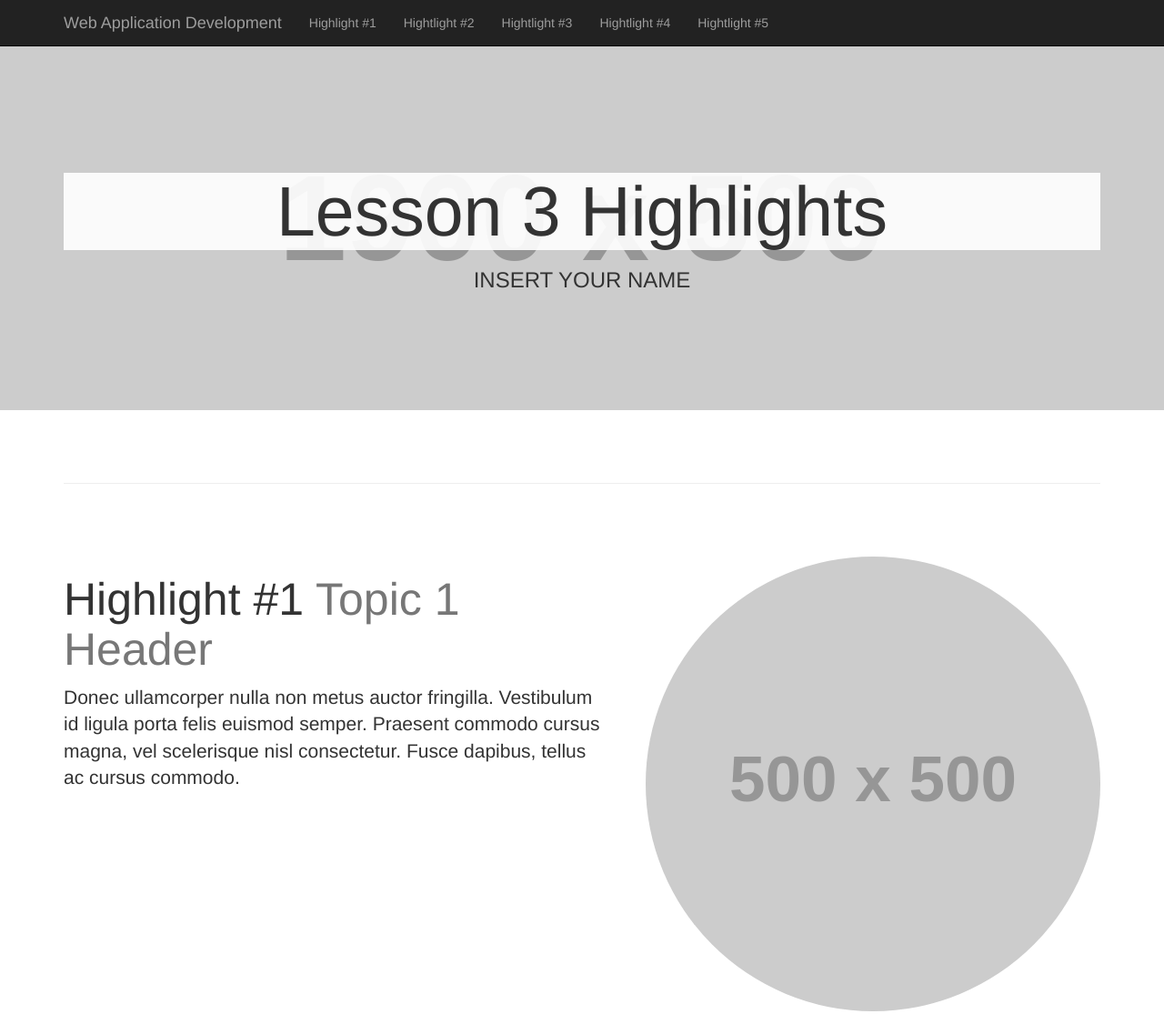
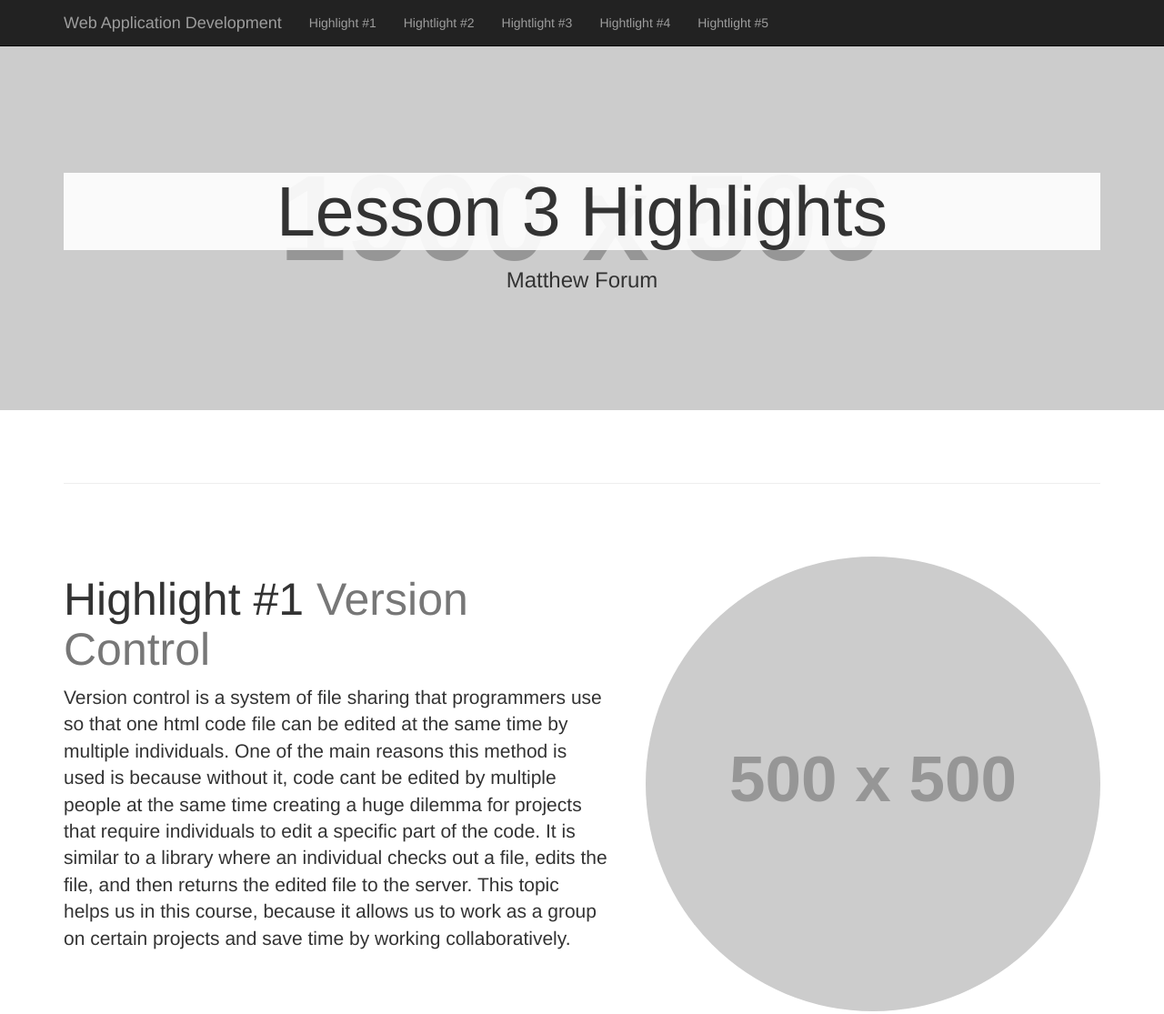
Before and after one commit to matthewforum/lesson3_VersionControl, a plain HTML site: page index.html in a window 1280 px wide. Shown: the top 1115 px of the page at 91% size. Drawn offline with Linux system fonts and the light colour scheme; placeholder pictures from the web are drawn by us.

Commit message:
Lesson 3 final commit

```diff
--- a/index.html
+++ b/index.html
@@ -11,7 +11,7 @@
     <meta name="description" content="">
     <meta name="author" content="">
 
-    <title>INSERT YOUR NAME</title>
+    <title>Matthew Forum</title>
 
     <!-- Bootstrap Core CSS -->
     <link href="css/bootstrap.min.css" rel="stylesheet">
@@ -67,7 +67,7 @@
         <div class="headline">
             <div class="container">
                 <h2>Lesson 3 Highlights</h2>
-                <h3>INSERT YOUR NAME</h3>
+                <h3>Matthew Forum</h3>
             </div>
         </div>
     </header>
@@ -81,9 +81,9 @@
         <div class="featurette" id="topic1">
             <img class="featurette-image img-circle img-responsive pull-right" src="http://placehold.it/500x500">
             <h2 class="featurette-heading">Highlight #1
-                <span class="text-muted">Topic 1 Header</span>
+                <span class="text-muted">Version Control</span>
             </h2>
-            <p class="lead">Donec ullamcorper nulla non metus auctor fringilla. Vestibulum id ligula porta felis euismod semper. Praesent commodo cursus magna, vel scelerisque nisl consectetur. Fusce dapibus, tellus ac cursus commodo.</p>
+            <p class="lead">Version control is a system of file sharing that programmers use so that one html code file can be edited at the same time by multiple individuals. One of the main reasons this method is used is because without it, code cant be edited by multiple people at the same time creating a huge dilemma for projects that require individuals to edit a specific part of the code. It is similar to a library where an individual checks out a file, edits the file, and then returns the edited file to the server. This topic helps us in this course, because it allows us to work as a group on certain projects and save time by working collaboratively. </p>
         </div>
 
         <hr class="featurette-divider">
```
